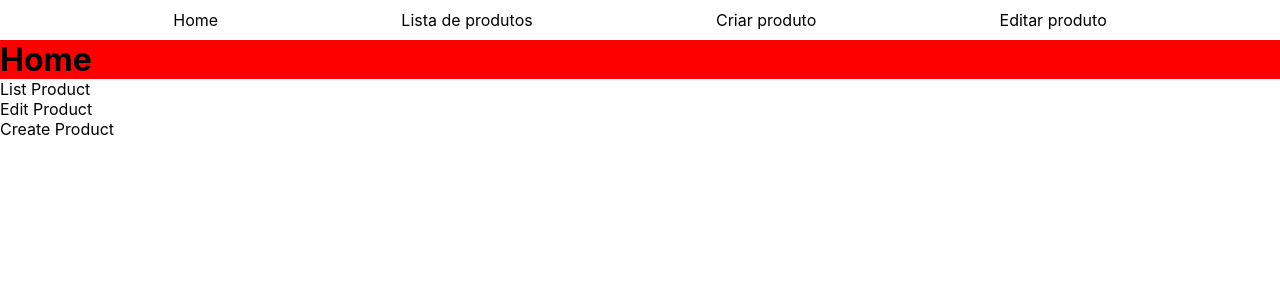
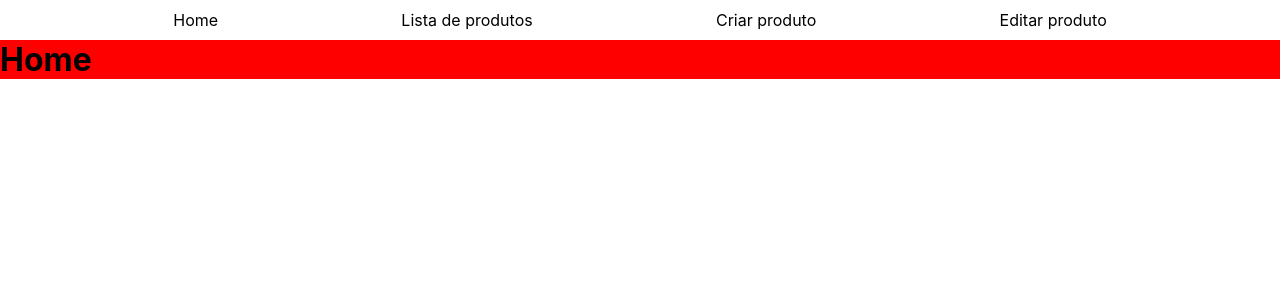
Before and after one commit to WendSant/simple-page-meloz-react, a React (Create React App) app: page / in a window 1280 px wide. Shown: the top 300 px of the page. Built offline with nearby package versions, Linux system fonts and the light colour scheme.

Commit message:
useState e começo de props

```diff
--- a/src/App.js
+++ b/src/App.js
@@ -5,15 +5,32 @@ import EditProduct from './pages/EditProduct'
 import Home from './pages/Home';
 import CreateProduct from './pages/CreateProduct';
 import { Container } from './style';
+import { useState } from 'react';
 
 function App() {
+
+  const PAGE_HOME = 1;
+  const PAGE_CREATE= 2;
+  const PAGE_EDIT = 3;
+  const PAGE_LIST= 4;
+
+  const [atualPage, setAtualPage] = useState(PAGE_HOME);
+
   return (
     <Container>
       <NavBar/>
-      <Home/>
-      <ListProduct/>
-      <EditProduct/>
-      <CreateProduct/>
+      {
+        atualPage === PAGE_HOME && <Home />
+      }
+      {
+        atualPage === PAGE_CREATE ? <CreateProduct/> : <></>
+      }
+      {
+        atualPage === PAGE_EDIT && <EditProduct/>
+      }
+      {
+        atualPage === PAGE_LIST && <ListProduct/>
+      }
     </Container>
   );
 }
```
